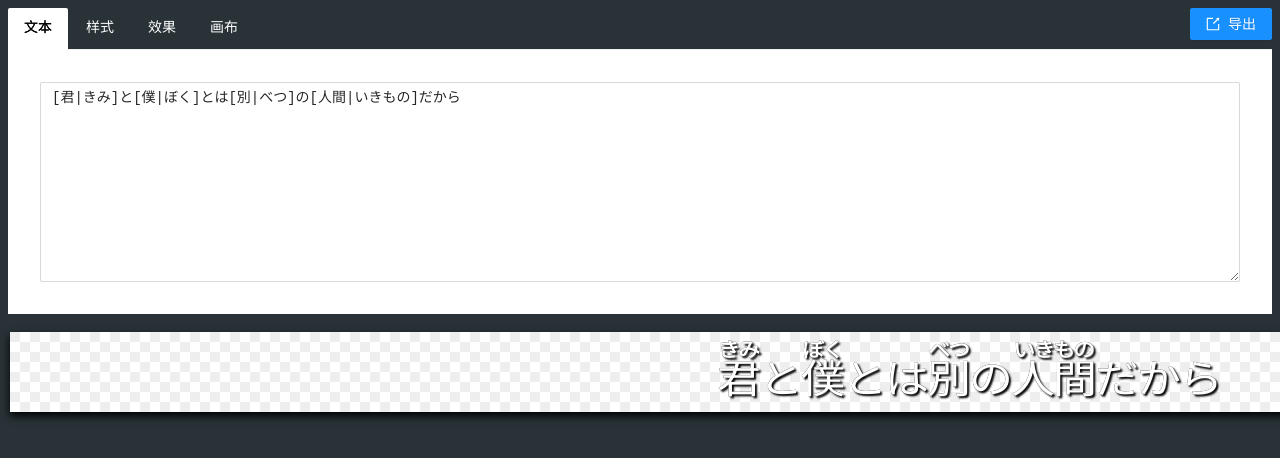
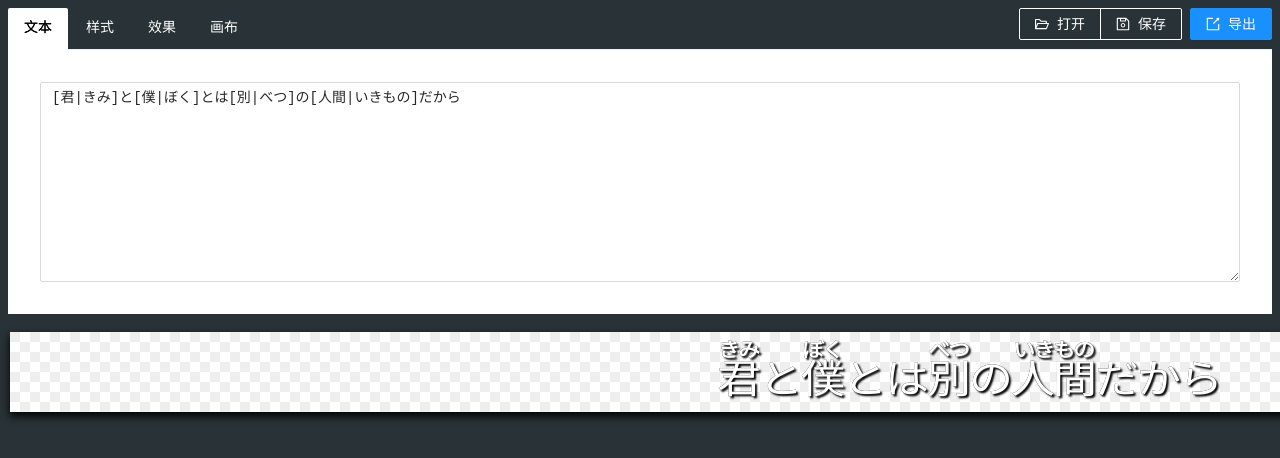
Before and after one commit to xingrz/SubtitleConan, a Vue app: page / in a window 1280 px wide. Shown: the top 458 px of the page. Built offline with nearby package versions, Linux system fonts and the light colour scheme.

Commit message:
[WIP] Open & save

```diff
--- a/src/App.vue
+++ b/src/App.vue
@@ -3,6 +3,22 @@
     <a-tabs type="card">
       <template #rightExtra>
         <a-row :gutter="[8]">
+          <a-col>
+            <a-input-group compact>
+              <a-button ghost @click="openProject">
+                <template #icon>
+                  <FolderOpenOutlined />
+                </template>
+                打开
+              </a-button>
+              <a-button ghost @click="saveProject">
+                <template #icon>
+                  <SaveOutlined />
+                </template>
+                保存
+              </a-button>
+            </a-input-group>
+          </a-col>
           <a-col>
             <a-button type="primary" :loading="exporting" @click="exportImages">
               <template #icon>
@@ -53,7 +69,7 @@
 
 <script lang="ts" setup>
 import { computed, reactive, ref } from 'vue';
-import { ExportOutlined } from '@ant-design/icons-vue';
+import { FolderOpenOutlined, SaveOutlined, ExportOutlined } from '@ant-design/icons-vue';
 import JSZip from 'jszip';
 import { saveAs } from 'file-saver';
 
@@ -177,6 +193,14 @@ function onPreviewReady({ width, height }: BackgroundSize) {
   canvasAttrs.clipHeight = false;
 }
 
+function openProject() {
+
+}
+
+function saveProject() {
+
+}
+
 const images: string[] = [];
 const exporting = ref(false);
 async function exportImages() {
```
